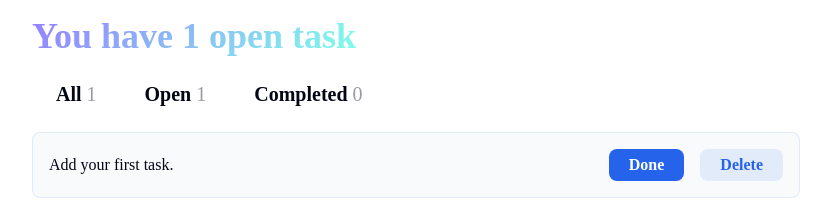
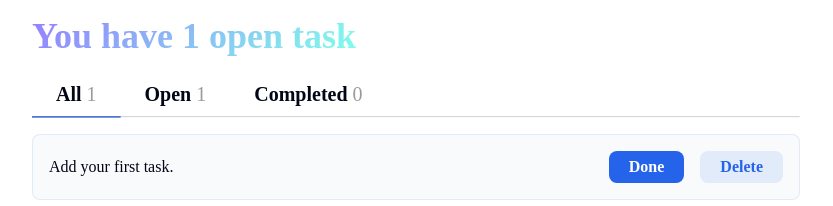
Before and after one commit to vijethx/todo-app, a React (Vite) app: page / in a window 1280 px wide. Shown: the top 206 px of the page, without its empty margins (224-1057 px from the left). Built offline with nearby package versions, Linux system fonts and the light colour scheme; a web font is replaced by a local one.

Commit message:
select tabs

```diff
--- a/src/App.jsx
+++ b/src/App.jsx
@@ -16,6 +16,8 @@
     const [todos, setTodos] = useState([
         { input: "Add your first task.", complete: false },
     ]);
+
+    const [selectedTab, setSelectedTab] = useState("All");
 
     function handleAddTodo(newTodo) {
         const newTodoList = [...todos, { input: newTodo, complete: false }];
@@ -40,12 +42,15 @@
         <>
             <Header openTasksCount={openTasksCount} />
             <Tabs
+                selectedTab={selectedTab}
+                setSelectedTab={setSelectedTab}
                 totalTasks={totalTasks}
                 openTasksCount={openTasksCount}
                 completedTasksCount={completedTasksCount}
             />
             <TodoList
                 todos={todos}
+                selectedTab={selectedTab}
                 handleEditTodo={handleEditTodo}
                 handleDeleteTodo={handleDeleteTodo}
             />
--- a/src/components/Tabs.jsx
+++ b/src/components/Tabs.jsx
@@ -1,4 +1,10 @@
-export function Tabs({ totalTasks, openTasksCount, completedTasksCount }) {
+export function Tabs({
+    totalTasks,
+    openTasksCount,
+    completedTasksCount,
+    selectedTab,
+    setSelectedTab,
+}) {
     const tabs = ["All", "Open", "Completed"];
 
     return (
@@ -11,13 +17,21 @@
                         ? openTasksCount
                         : completedTasksCount;
                 return (
-          <button key={tabIndex} className="tab-button">
+                    <button
+                        key={tabIndex}
+                        className={
+                            "tab-button " +
+                            (tab === selectedTab ? "tab-selected" : "")
+                        }
+                        onClick={() => setSelectedTab(tab)}
+                    >
                         <h4>
                             {tab} <span> {numOfTasks} </span>
                         </h4>
                     </button>
                 );
             })}
+            <hr />
         </nav>
     );
 }
--- a/src/components/TodoList.jsx
+++ b/src/components/TodoList.jsx
@@ -1,11 +1,11 @@
 import { TodoCard } from "./TodoCard";
 
-export function TodoList({ todos }) {
-    const tab = "All";
+export function TodoList({ todos,selectedTab }) {
+    // const tab = "All";
     const filterTodosList =
-        tab === "All"
+        selectedTab === "All"
             ? todos
-            : tab === "Completed"
+            : selectedTab === "Completed"
             ? todos.filter((i) => i.complete)
             : todos.filter((i) => !i.complete);
     return (
```
Lines whose indentation alone changed are shown as unchanged.
